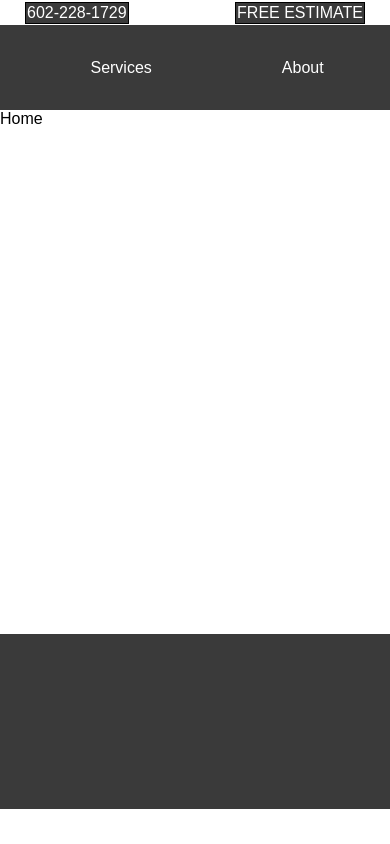
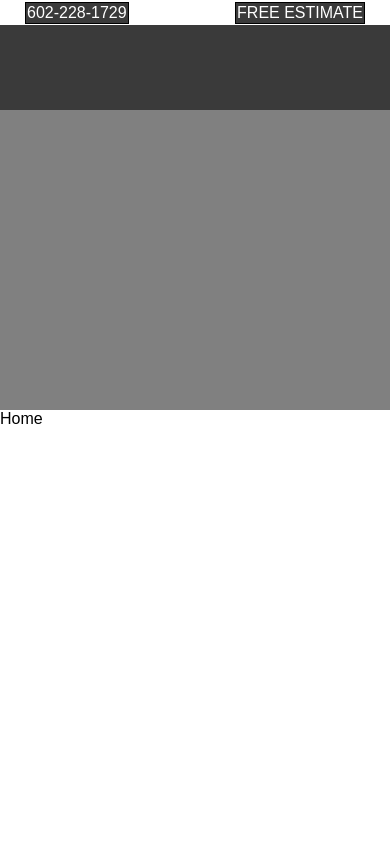
Before and after one commit to AnthonyPrentice/BeautifulAmericaPainting, a React (Create React App) app: page / in a window 390 px wide. Shown: the top 844 px of the page. Built offline with nearby package versions, Linux system fonts and the light colour scheme.

Commit message:
Fixed scaling issues in mobile

```diff
--- a/package.json
+++ b/package.json
@@ -9,8 +9,9 @@
     "firebase": "^9.8.2",
     "react": "^18.1.0",
     "react-dom": "^18.1.0",
+    "react-meta-tags": "^1.0.1",
     "react-router-dom": "^6.3.0",
-    "react-scripts": "5.0.1",
+    "react-scripts": "^2.1.3",
     "web-vitals": "^2.1.4"
   },
   "scripts": {
--- a/src/components/NavBar.js
+++ b/src/components/NavBar.js
@@ -6,13 +6,18 @@ import Logo from "../img/Logo.png"
 
 function NavBar(){
     return (
-        <div className="navbar">
-            <img src={Logo} className="logo" width="150" height="75"/>
-            <NavLink to="/">Home</NavLink>
-            <NavLink to="/Services">Services</NavLink>
-            <NavLink to="/About">About</NavLink>
-            <NavLink to="/Gallery">Gallery</NavLink>
-            <NavLink to="/Estimate">Estimate</NavLink>
+        <div className="navbar-wrapper">
+            <div className="navbar">
+                <img src={Logo} className="logo" width="150" height="75"/>
+                <NavLink className="navbar-links" to="/">Home</NavLink>
+                <NavLink className="navbar-links" to="/Services">Services</NavLink>
+                <NavLink className="navbar-links" to="/About">About</NavLink>
+                <NavLink className="navbar-links" to="/Gallery">Gallery</NavLink>
+                <NavLink className="navbar-links" to="/Estimate">Estimate</NavLink>
+            </div>
+            <div className="burger-menu">
+
+            </div>
         </div>
     );
 }
--- a/src/index.js
+++ b/src/index.js
@@ -1,11 +1,16 @@
 import React from 'react';
 import ReactDOM from 'react-dom/client';
+import MetaTags from 'react-meta-tags';
 import App from './App';
 import "./styles/index.css"
 
 const root = ReactDOM.createRoot(document.getElementById('root'));
 root.render(
   <React.StrictMode>
+    <MetaTags>
+    {/*<meta name="viewport" content="width=1052" />*/}
+        <meta name="viewport" content="width=device-width, initial-scale=1.0, minimum-scale=1.0, maximum-scale=1.0, user-scalable=0" />
+    </MetaTags>
     <App />
   </React.StrictMode>
 );
--- a/src/styles/NavBar.css
+++ b/src/styles/NavBar.css
@@ -12,9 +12,10 @@
     border: solid 1px white;
     margin-left: 40px;
     margin-right: 40px;
+    position: left;
 }
 
-a {
+.navbar-links {
     height: 100%;
     text-decoration: none;
     color: white;
@@ -27,14 +28,25 @@ a {
     align-items: center;
 }
 
-a:hover {
+.navbar-links:hover {
     background-color: rgb(150, 150, 150);
     color: black;
     transition: .5s ease;
 }
 
-@media only screen (max-width: 1140px){
-    .navbar {
-        background-color: blue;
+.burger-menu {
+    display: none;
+    background-color: grey;
+    height: 300px;
+    width: 100vw;
+    box-sizing: border-box;
+}
+
+@media only screen and (max-width: 1140px){
+    .navbar-links {
+        visibility: hidden;
+    }
+    .burger-menu {
+        display: flex;
     }
 }
```
Also changed, not shown: notes.txt, 1 other file (tests, documents, lock files or other folders).
